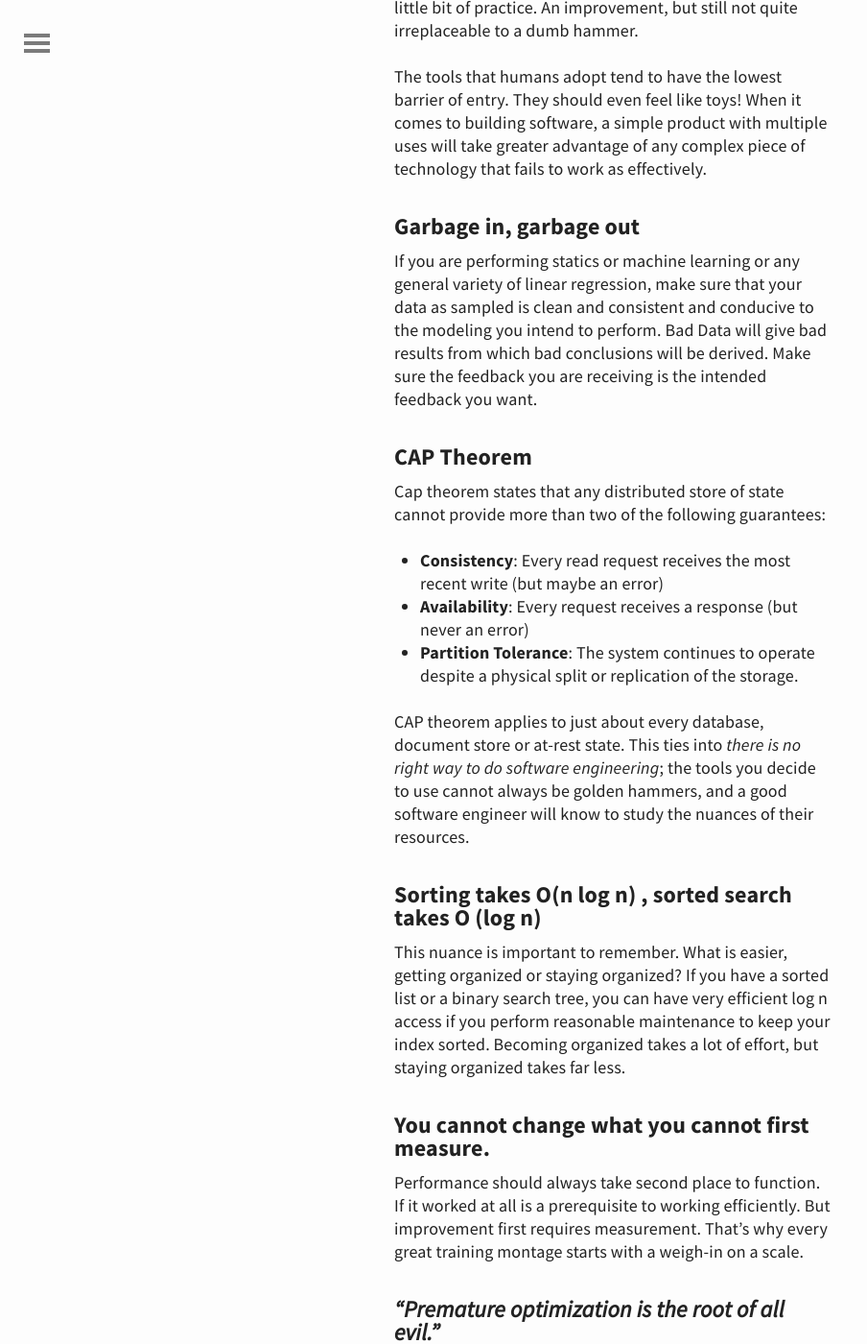
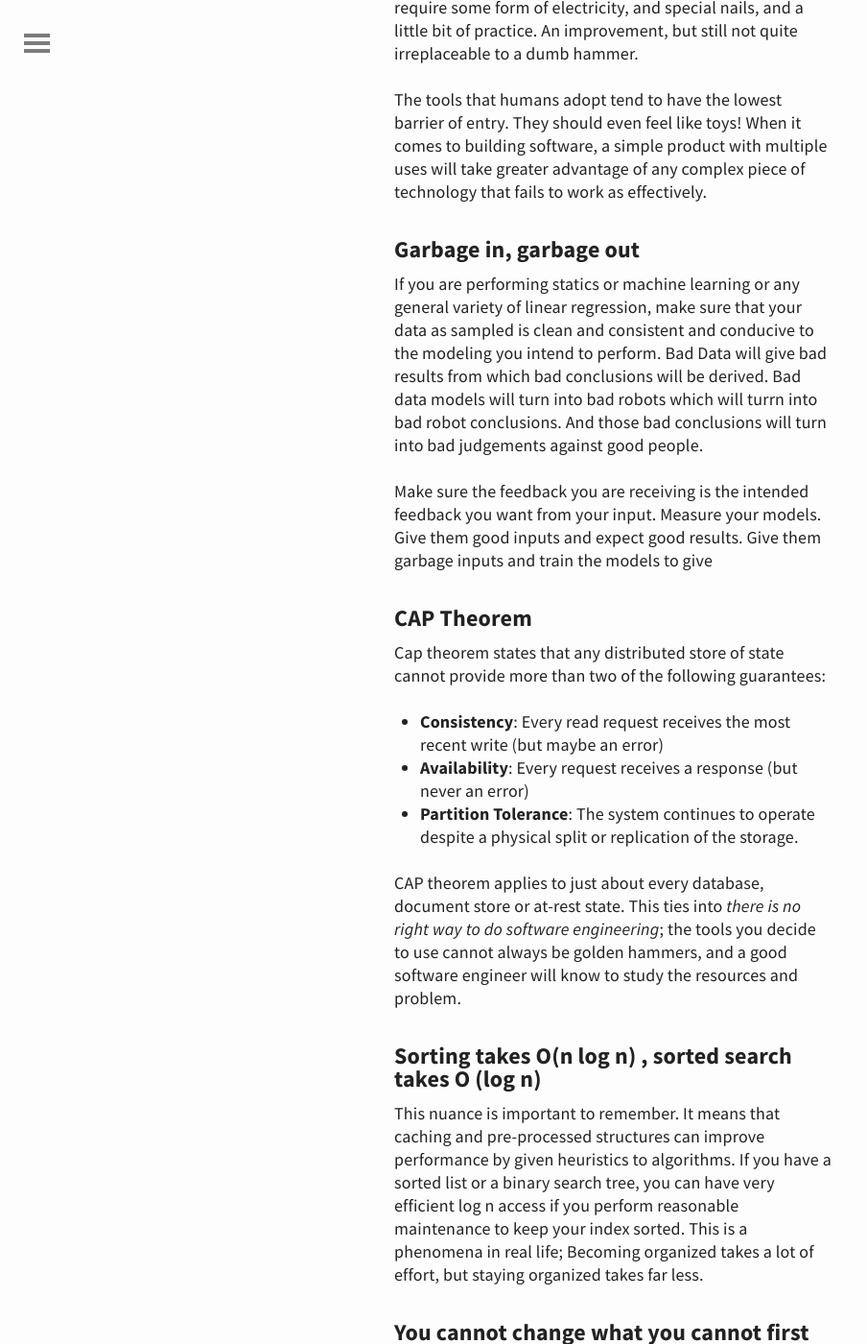
Before and after one commit to untra/untra.github.io, a Jekyll site: the page built from philosophy.md, in a window 1280 px wide and 1400 px high, scrolled down 5176 px. Shown: the whole window at 96% size, without its empty margins (0-904 px from the left). Built offline with Jekyll 4.4.1, drawn with Linux system fonts in a browser that asks for light colours; some of the changed text lies outside the part shown.

Commit message:
touchups

```diff
--- a/philosophy.md
+++ b/philosophy.md
@@ -88,7 +88,7 @@ Every interesting thing a computer does is mutations of existing state; the chan
 
 The purely functional world of software programming lives in its walled garden assuming infinite RAM and no external forces that could interact with it.
 
-But the `stdin`, the `stdout`, the accessing of time and entropy are all outside unstable forces that make software really interesting, and will have to be utilized.
+But the `stdin`, the `stdout`, the accessing of time and entropy are all outside unstable forces that make software really interesting, and will have to be utilized to build sufficiently useful software.
 
 ### Simple and Dumb is preferable to Complex and Smart
 
@@ -99,7 +99,9 @@ And yeah, the nail gun is cool and all, but they typically require some form of
 The tools that humans adopt tend to have the lowest barrier of entry. They should even feel like toys! When it comes to building software, a simple product with multiple uses will take greater advantage of any complex piece of technology that fails to work as effectively.
 
 ### Garbage in, garbage out
-If you are performing statics or machine learning or any general variety of linear regression, make sure that your data as sampled is clean and consistent and conducive to the modeling you intend to perform. Bad Data will give bad results from which bad conclusions will be derived. Make sure the feedback you are receiving is the intended feedback you want.
+If you are performing statics or machine learning or any general variety of linear regression, make sure that your data as sampled is clean and consistent and conducive to the modeling you intend to perform. Bad Data will give bad results from which bad conclusions will be derived. Bad data models will turn into bad robots which will turrn into bad robot conclusions. And those bad conclusions will turn into bad judgements against good people.
+
+Make sure the feedback you are receiving is the intended feedback you want from your input. Measure your models. Give them good inputs and expect good results. Give them garbage inputs and train the models to give
 
 ### CAP Theorem
 Cap theorem states that any distributed store of state cannot provide more than two of the following guarantees:
@@ -108,10 +110,10 @@ Cap theorem states that any distributed store of state cannot provide more than
 * **Availability**: Every request receives a response (but never an error)
 * **Partition Tolerance**: The system continues to operate despite a physical split or replication of the storage.
 
-CAP theorem applies to just about every database, document store or at-rest state. This ties into _there is no right way to do software engineering_; the tools you decide to use cannot always be golden hammers, and a good software engineer will know to study the nuances of their resources.
+CAP theorem applies to just about every database, document store or at-rest state. This ties into _there is no right way to do software engineering_; the tools you decide to use cannot always be golden hammers, and a good software engineer will know to study the resources and problem.
 
 ### Sorting takes O(n log n) , sorted search takes O (log n)
-This nuance is important to remember. What is easier, getting organized or staying organized? If you have a sorted list or a binary search tree, you can have very efficient log n access if you perform reasonable maintenance to keep your index sorted. Becoming organized takes a lot of effort, but staying organized takes far less.
+This nuance is important to remember. It means that caching and pre-processed structures can improve performance by given heuristics to algorithms. If you have a sorted list or a binary search tree, you can have very efficient log n access if you perform reasonable maintenance to keep your index sorted. This is a phenomena in real life; Becoming organized takes a lot of effort, but staying organized takes far less.
 
 ### You cannot change what you cannot first measure.
 Performance should always take second place to function. If it worked at all is a prerequisite to working efficiently. But improvement first requires measurement. That's why every great training montage starts with a weigh-in on a scale.
@@ -142,3 +146,6 @@ Performance should always take second place to function. If it worked at all is
 
 ### _"Sometimes it may feel like the world is ending, but it is not. Remember the world has never ended before, and if it does you'll just have fewer problems."_
 \- Jonathon Myers
+
+### _"Never agree to go on an offshore fishing trip with your investors."_
+\- Frank Hassanabad
```
Also changed, not shown: other parts of philosophy.md (+5 -3 lines), about.md (+3 -3 lines).
